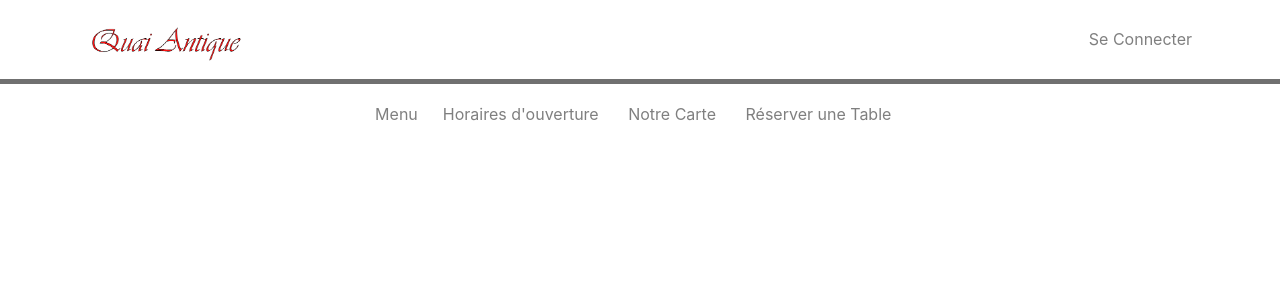
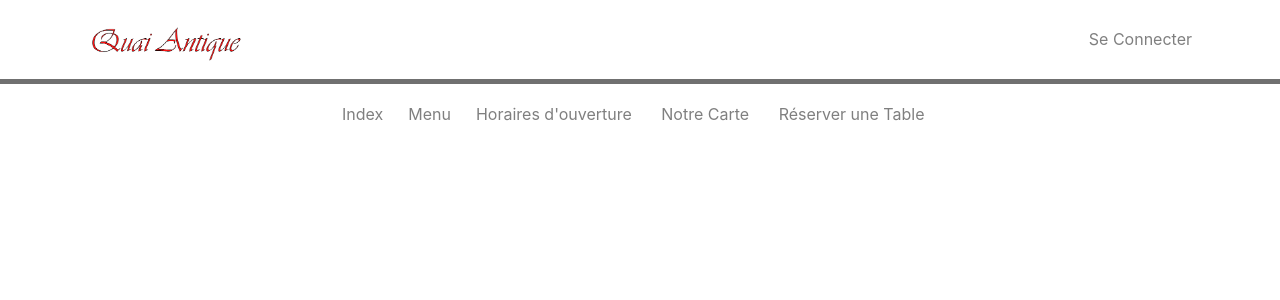
Before and after one commit to IdrisHAMMI/ECF2023, a PHP site: page / in a window 1280 px wide. Shown: the top 300 px of the page. Run offline with PHP 8.4, Linux system fonts and the light colour scheme.

```diff
--- a/index.php
+++ b/index.php
@@ -38,8 +38,9 @@
 </nav>
 <nav class="navbar navbar-expand-lg navbar-light ">
 <ul class="nav justify-content-center navbar-nav" style="padding-left: 0px;">
+      <li class="nav-item"><a href='index.php' class='nav-link'>Index&nbsp;&nbsp;</a></li>
       <li class="nav-item"><a href='#' class='nav-link'>Menu&nbsp;&nbsp;</a></li>
-      <li class="nav-item"><a href='#' class='nav-link'>Horaires d'ouverture&nbsp;&nbsp;&nbsp;</a></li>
+      <li class="nav-item"><a href='schedule.php' class='nav-link'>Horaires d'ouverture&nbsp;&nbsp;&nbsp;</a></li>
       <li class="nav-item"><a href='#' class='nav-link'>Notre Carte&nbsp;&nbsp;&nbsp;</a></li>
       <li class="nav-item"><a href='#' class='nav-link'>Réserver une Table&nbsp;&nbsp;&nbsp;</a></li>
     </ul>
```
